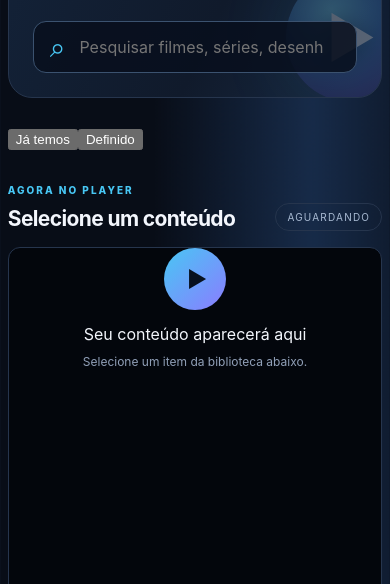
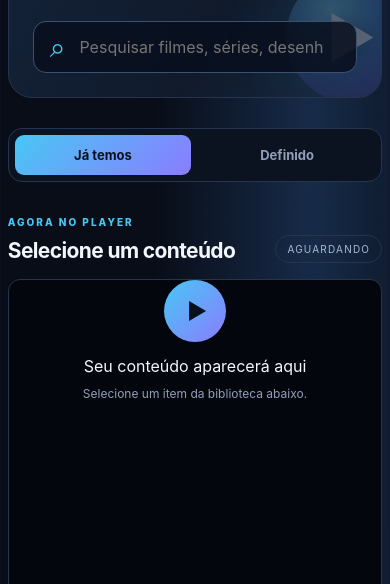
Before and after one commit to detiillimichel-max/OIO-SEARCH-ENGINE, a plain HTML site: page player/index.html in a window 390 px wide. Shown: the part 260-844 px from the top of the page. Drawn offline with Linux system fonts and the light colour scheme.

Commit message:
Add separate Existing and Defined tabs to OIO Media

```diff
--- a/player/style.css
+++ b/player/style.css
@@ -87,3 +87,7 @@
   .media-info h3{font-size:14px}
   .media-info p{font-size:11px}
 }
+
+
+/* Navegação entre funcionalidades existentes e arquitetura definida */
+.workspace-tabs{display:flex;gap:8px;margin:26px 0 22px;padding:6px;border:1px solid var(--line);border-radius:14px;background:#0b1321;position:sticky;top:68px;z-index:4}.workspace-tab{flex:1;border:0;border-radius:9px;padding:12px;background:transparent;color:var(--muted);font:inherit;font-weight:750;cursor:pointer}.workspace-tab.active{background:linear-gradient(135deg,#48c7f4,#8b7cff);color:#07111e}.workspace-panel[hidden]{display:none}.defined-grid{display:grid;grid-template-columns:repeat(2,minmax(0,1fr));gap:14px;margin:20px 0}.defined-card{border:1px solid var(--line);border-radius:16px;padding:18px;background:linear-gradient(150deg,#142238,#0e1727)}.defined-index{color:var(--accent);font-size:11px;font-weight:900;letter-spacing:.14em}.defined-card h3{margin:10px 0;font-size:17px}.defined-card code{display:block;overflow-wrap:anywhere;color:#9eddf5;font-size:12px}.defined-card p{color:var(--muted);font-size:13px;line-height:1.6}.defined-state{display:inline-block;border:1px solid #65738a55;border-radius:20px;padding:6px 9px;color:#aab8ca;font-size:10px;font-weight:700}@media(max-width:600px){.workspace-tabs{top:58px}.defined-grid{grid-template-columns:1fr}.workspace-tab{font-size:13px}}
```
